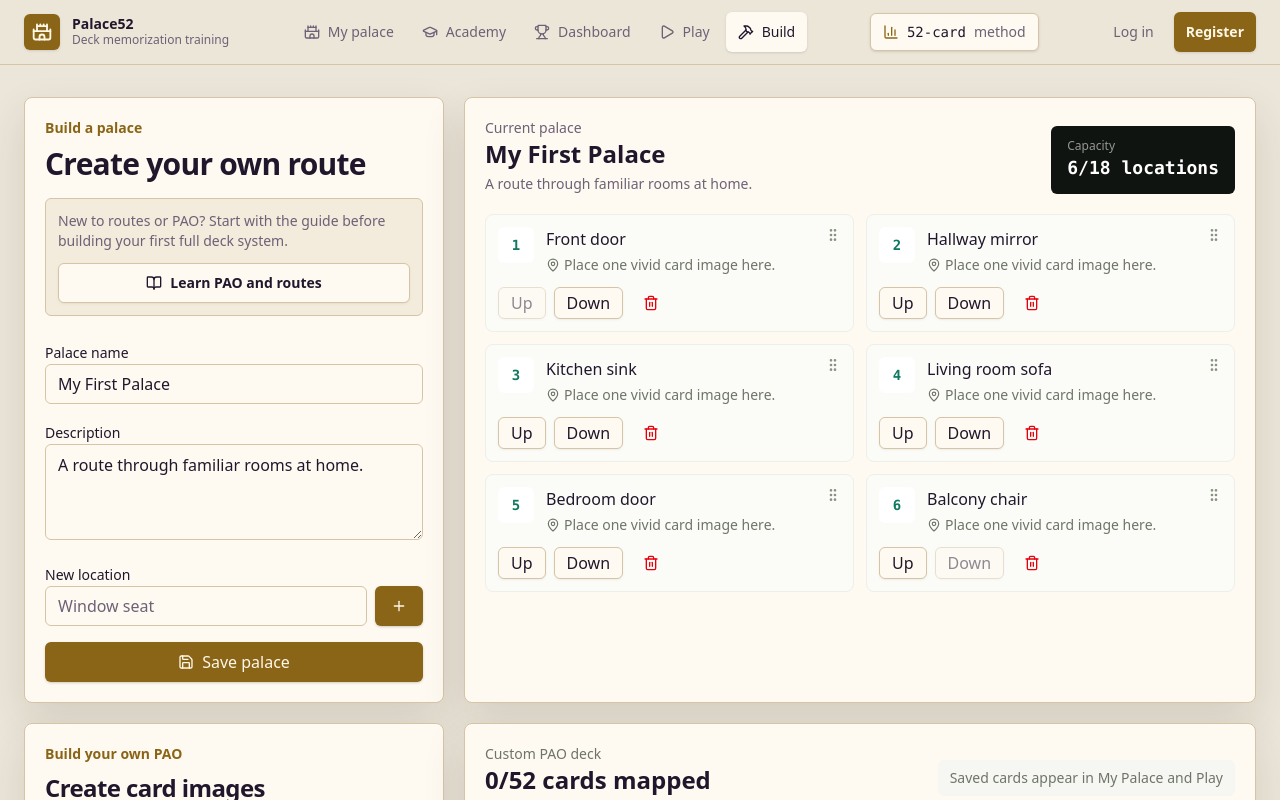
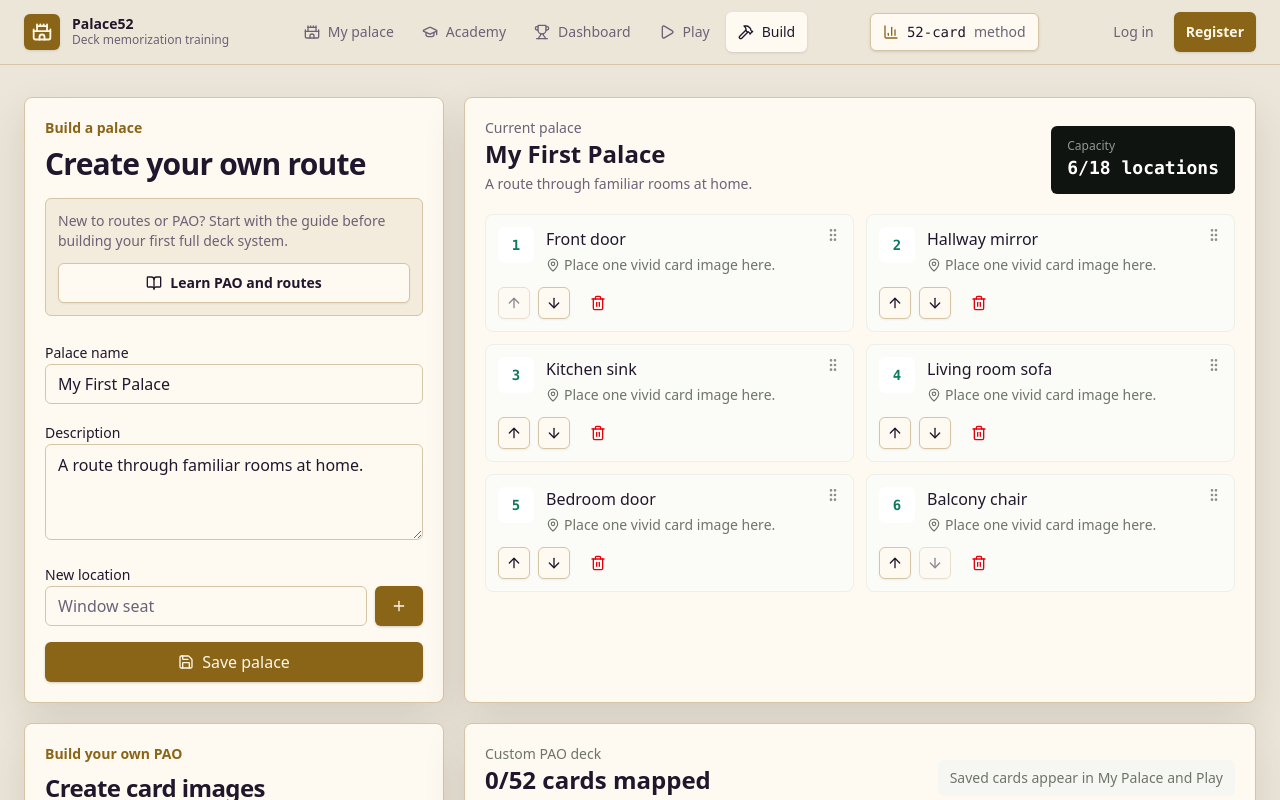
Before and after one commit to kyjwang/Palace52, a Next.js app: page /build-palace in a window 1280 px wide. Shown: the top 800 px of the page. Built offline with nearby package versions, Linux system fonts and the light colour scheme.

Commit message:
change build PAO buttons layot

```diff
--- a/src/components/build-palace/palace-builder.tsx
+++ b/src/components/build-palace/palace-builder.tsx
@@ -1,7 +1,7 @@
 "use client";
 
-import { useState, useTransition } from "react";
-import { BookOpen, GripVertical, MapPin, Plus, Save, Trash2 } from "lucide-react";
+import { useState, useTransition, type DragEvent } from "react";
+import { ArrowDown, ArrowUp, BookOpen, GripVertical, MapPin, Plus, Save, Trash2 } from "lucide-react";
 import { saveCardImage } from "@/app/actions/card-images";
 import { CardBadge } from "@/components/app/card-badge";
 import { Button, ButtonLink } from "@/components/ui/button";
@@ -25,6 +25,7 @@ export function PalaceBuilder() {
   const [paoRows, setPaoRows] = useState<PaoRow[]>([]);
   const [saved, setSaved] = useState(false);
   const [paoSaveState, setPaoSaveState] = useState<"idle" | "saved" | "error">("idle");
+  const [draggedLocationIndex, setDraggedLocationIndex] = useState<number | null>(null);
 
   function addLocation() {
     if (!newLocation.trim()) return;
@@ -41,10 +42,37 @@ export function PalaceBuilder() {
   function moveLocation(index: number, direction: -1 | 1) {
     const target = index + direction;
     if (target < 0 || target >= locations.length) return;
+    moveLocationToIndex(index, target);
+  }
+
+  function moveLocationToIndex(fromIndex: number, toIndex: number) {
+    if (fromIndex === toIndex || fromIndex < 0 || toIndex < 0 || fromIndex >= locations.length || toIndex >= locations.length) {
+      return;
+    }
+
     const next = [...locations];
-    [next[index], next[target]] = [next[target], next[index]];
+    const [movedLocation] = next.splice(fromIndex, 1);
+    next.splice(toIndex, 0, movedLocation);
     setLocations(next);
     setSaved(false);
+  }
+
+  function startLocationDrag(event: DragEvent<HTMLDivElement>, index: number) {
+    setDraggedLocationIndex(index);
+    event.dataTransfer.effectAllowed = "move";
+    event.dataTransfer.setData("text/plain", index.toString());
+  }
+
+  function dropLocation(event: DragEvent<HTMLDivElement>, targetIndex: number) {
+    event.preventDefault();
+    const rawIndex = event.dataTransfer.getData("text/plain");
+    const sourceIndex = rawIndex ? Number(rawIndex) : draggedLocationIndex;
+
+    if (typeof sourceIndex === "number" && Number.isInteger(sourceIndex)) {
+      moveLocationToIndex(sourceIndex, targetIndex);
+    }
+
+    setDraggedLocationIndex(null);
   }
 
   function savePao() {
@@ -162,7 +190,20 @@ export function PalaceBuilder() {
 
         <div className="mt-5 grid gap-3 md:grid-cols-2">
           {locations.map((location, index) => (
-            <div key={`${location}-${index}`} className="rounded-lg border border-[#edf0e8] bg-[#fbfcf8] p-3">
+            <div
+              key={`${location}-${index}`}
+              draggable
+              onDragStart={(event) => startLocationDrag(event, index)}
+              onDragOver={(event) => {
+                event.preventDefault();
+                event.dataTransfer.dropEffect = "move";
+              }}
+              onDrop={(event) => dropLocation(event, index)}
+              onDragEnd={() => setDraggedLocationIndex(null)}
+              className={`rounded-lg border border-[#edf0e8] bg-[#fbfcf8] p-3 transition ${
+                draggedLocationIndex === index ? "opacity-60 ring-2 ring-[var(--accent)]/40" : ""
+              }`}
+            >
               <div className="flex items-start gap-3">
                 <div className="flex size-9 shrink-0 items-center justify-center rounded-md bg-white font-mono text-sm font-semibold text-[#0f7a5f]">
                   {index + 1}
@@ -174,14 +215,30 @@ export function PalaceBuilder() {
                     Place one vivid card image here.
                   </p>
                 </div>
-                <GripVertical className="size-4 text-[#899182]" />
+                <GripVertical className="size-4 cursor-grab text-[#899182] active:cursor-grabbing" aria-label={`Drag ${location}`} />
               </div>
               <div className="mt-3 flex gap-2">
-                <Button type="button" variant="secondary" onClick={() => moveLocation(index, -1)} disabled={index === 0} className="h-8 px-3">
-                  Up
+                <Button
+                  type="button"
+                  variant="secondary"
+                  onClick={() => moveLocation(index, -1)}
+                  disabled={index === 0}
+                  className="size-8 px-0"
+                  aria-label={`Move ${location} up`}
+                  title="Move up"
+                >
+                  <ArrowUp className="size-4" />
                 </Button>
-                <Button type="button" variant="secondary" onClick={() => moveLocation(index, 1)} disabled={index === locations.length - 1} className="h-8 px-3">
-                  Down
+                <Button
+                  type="button"
+                  variant="secondary"
+                  onClick={() => moveLocation(index, 1)}
+                  disabled={index === locations.length - 1}
+                  className="size-8 px-0"
+                  aria-label={`Move ${location} down`}
+                  title="Move down"
+                >
+                  <ArrowDown className="size-4" />
                 </Button>
                 <Button type="button" variant="ghost" onClick={() => removeLocation(index)} className="h-8 px-3 text-red-600">
                   <Trash2 className="size-4" />
```
